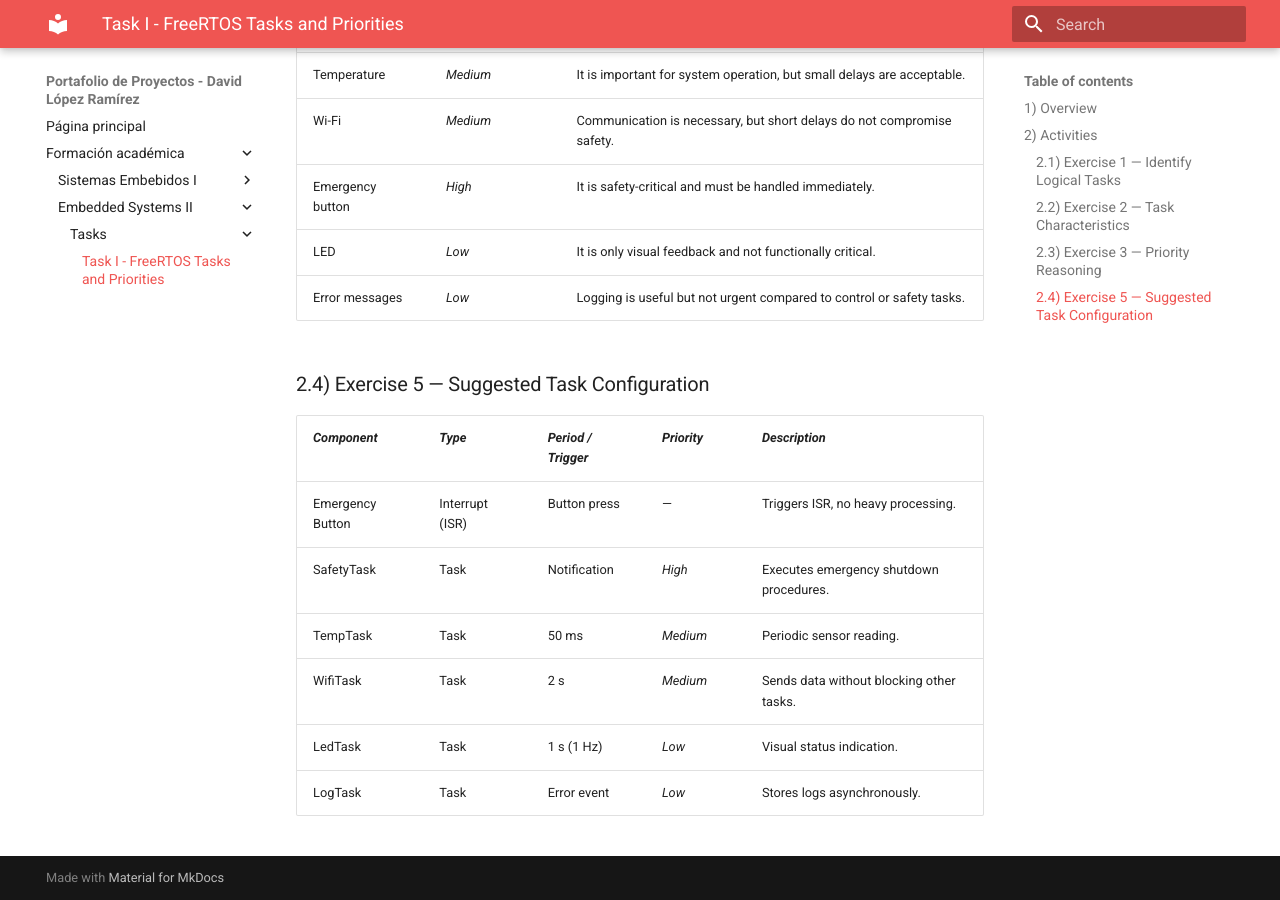
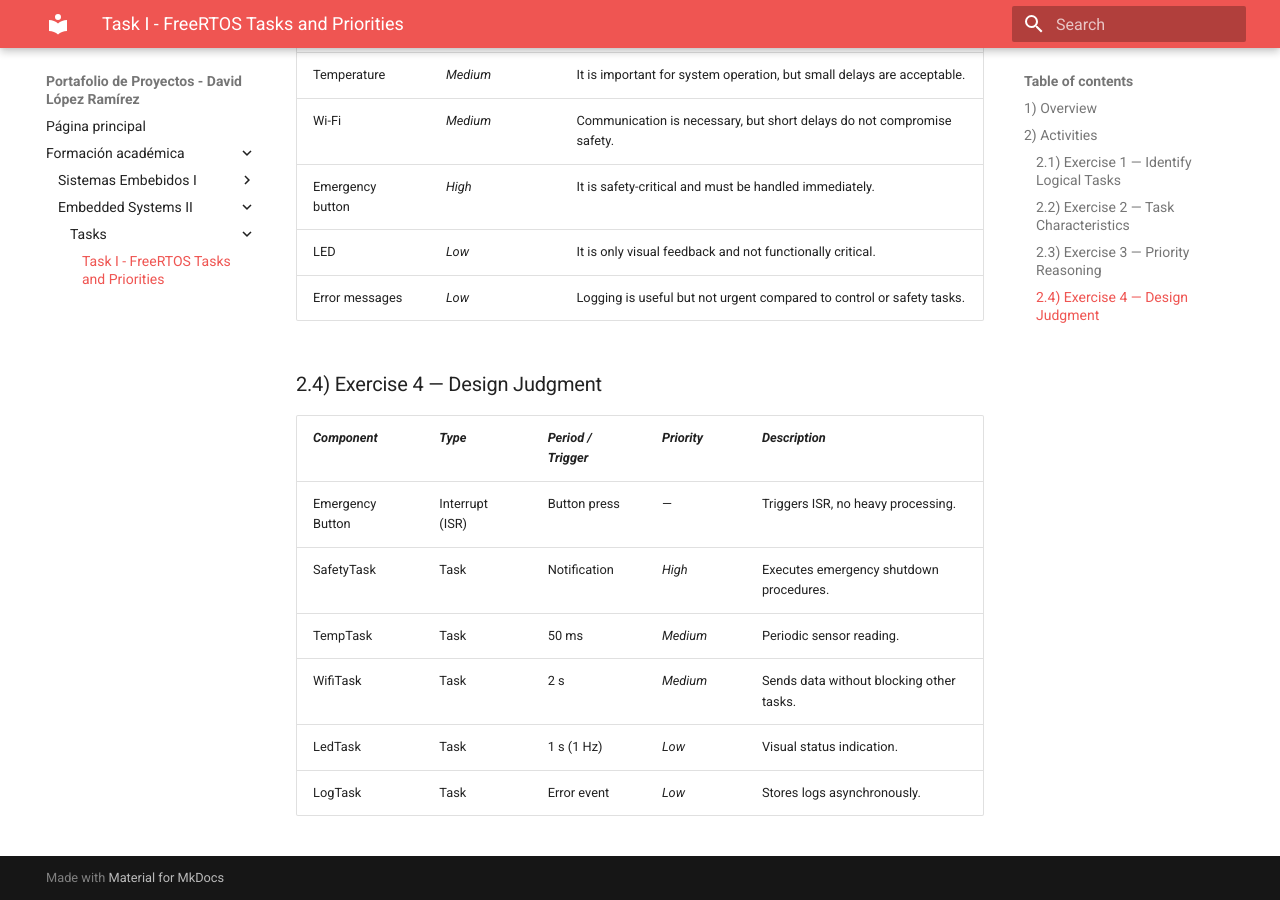
Before and after one commit to Vidddda/Portafolio-193167, an MkDocs documentation site: the page built from docs/esii_task1.md, in a window 1280 px wide and 900 px high, scrolled down 1388 px. Built offline with MkDocs 1.6.1 and Material for MkDocs 9.7.7, drawn with Linux system fonts in a browser that asks for light colours.

Commit message:
Task 1.1

```diff
--- a/docs/esii_task1.md
+++ b/docs/esii_task1.md
@@ -41,7 +41,7 @@
 | LED | *Low* | It is only visual feedback and not functionally critical. |
 | Error messages | *Low* | Logging is useful but not urgent compared to control or safety tasks. |
 
-### 2.4) Exercise 5 — Suggested Task Configuration
+### 2.4) Exercise 4 — Design Judgment
 | *Component* | *Type* | *Period / Trigger* | *Priority* | *Description* |
 |--------------|----------|---------------------|--------------|-----------------|
 | Emergency Button | Interrupt (ISR) | Button press | — | Triggers ISR, no heavy processing. |
```
